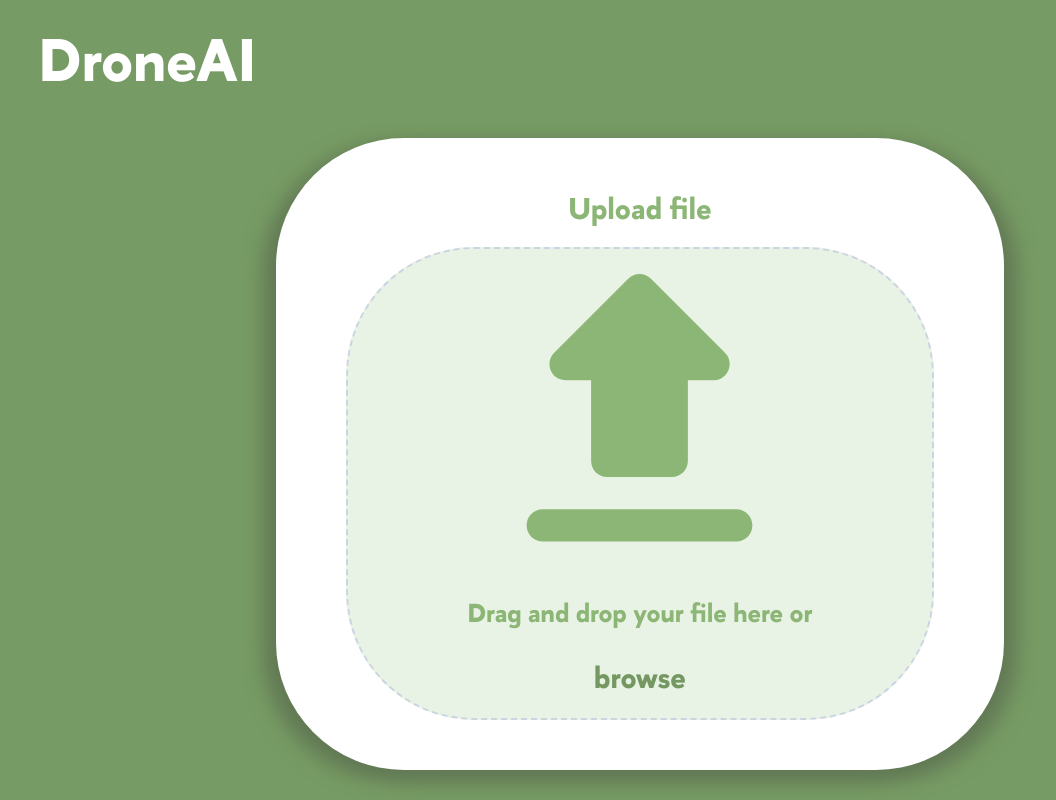
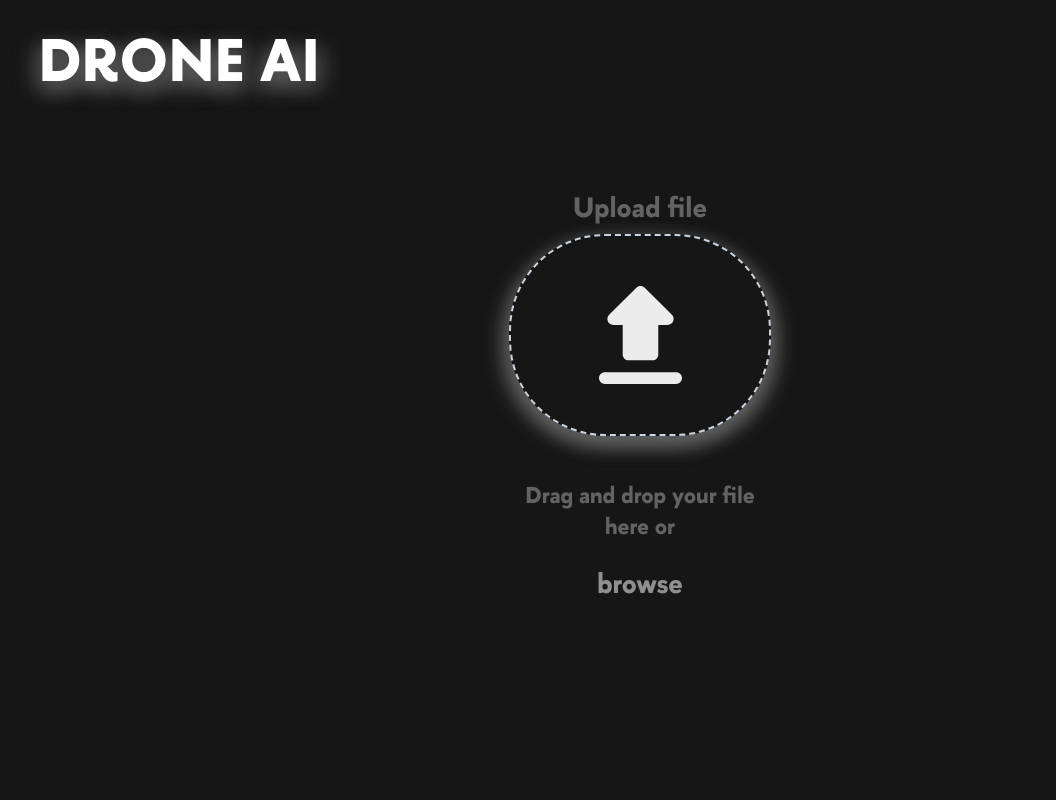
Before and after one commit to yalpcode/Sky-Eye, a React (Create React App) app in the folder my-app/: page / in a window 1280 px wide. Shown: the whole page, without its empty margins (0-1056 px from the left). Built offline with nearby package versions, Linux system fonts and the light colour scheme.

Commit message:
new style

```diff
--- a/my-app/src/App.css
+++ b/my-app/src/App.css
@@ -8,7 +8,7 @@
 }
 
 body {
-    background-color: #779B64;
+    background-color: #161616;
     vertical-align: middle;
     margin: 0;
 }
--- a/my-app/src/VideoProcessor/index.scss
+++ b/my-app/src/VideoProcessor/index.scss
@@ -16,8 +16,8 @@
 .new-video {
     position: absolute;
     border-radius: 20px;
-    box-shadow: 13px 8px 20px #627955,
-        -13px 8px 20px #627955;
+    box-shadow: 7px 8px 20px #5e5e5e,
+        -7px 8px 20px #5e5e5e;
 }
 
 .bth-pause {
--- a/my-app/src/homepage/index.jsx
+++ b/my-app/src/homepage/index.jsx
@@ -49,7 +49,7 @@ function DragDrop({ setVideoFile }) {
     return (
         <div>
             <div className="name">
-                <h1 className="name__text">DroneAI</h1>
+                <h1 className="name__text">DRONE <b>AI</b></h1>
             </div>
             <div className="form">
                 <div className="input-form">
@@ -57,14 +57,14 @@ function DragDrop({ setVideoFile }) {
                     <form id="form-file-upload" onDragEnter={handleDrag} onSubmit={(e) => e.preventDefault()}>
                         <input ref={inputRef} type="file" id="input-file-upload" multiple={true} onChange={handleChange} accept="video/*" />
                         <label id="label-file-upload" htmlFor="input-file-upload" className={dragActive ? "drag-active" : ""}>
-                            <svg className="upload-image" width="227" height="269" viewBox="0 0 227 269" fill="none" xmlns="http://www.w3.org/2000/svg">
-                                <path d="M81.25 204H145.75C154.619 204 161.875 196.744 161.875 187.875V107.25H187.514C201.865 107.25 209.121 89.835 198.962 79.6762L124.949 5.6625C123.457 4.16765 121.685 2.9817 119.734 2.17252C117.784 1.36335 115.692 0.946838 113.581 0.946838C111.469 0.946838 109.378 1.36335 107.427 2.17252C105.476 2.9817 103.704 4.16765 102.213 5.6625L28.1988 79.6762C18.04 89.835 25.135 107.25 39.4862 107.25H65.125V187.875C65.125 196.744 72.3812 204 81.25 204ZM16.75 236.25H210.25C219.119 236.25 226.375 243.506 226.375 252.375C226.375 261.244 219.119 268.5 210.25 268.5H16.75C7.88125 268.5 0.625 261.244 0.625 252.375C0.625 243.506 7.88125 236.25 16.75 236.25Z" fill="#8CB676" />
+                            <svg width="83" height="98" viewBox="0 0 83 98" fill="none" xmlns="http://www.w3.org/2000/svg">
+                                <path d="M29.6429 74.3748H53.3571C56.6179 74.3748 59.2857 71.7169 59.2857 68.4685V38.937H68.7121C73.9886 38.937 76.6564 32.5582 72.9214 28.8372L45.7093 1.72726C45.1608 1.17973 44.5093 0.745333 43.7921 0.448946C43.0749 0.15256 42.3061 0 41.5296 0C40.7532 0 39.9844 0.15256 39.2672 0.448946C38.55 0.745333 37.8985 1.17973 37.35 1.72726L10.1379 28.8372C6.40286 32.5582 9.01143 38.937 14.2879 38.937H23.7143V68.4685C23.7143 71.7169 26.3821 74.3748 29.6429 74.3748ZM5.92857 86.1874H77.0714C80.3321 86.1874 83 88.8452 83 92.0937C83 95.3422 80.3321 98 77.0714 98H5.92857C2.66786 98 0 95.3422 0 92.0937C0 88.8452 2.66786 86.1874 5.92857 86.1874Z" fill="#ECECEC" />
                             </svg>
-                            <div>
+                        </label>
+                        <div>
                                 <p className="input-text">Drag and drop your file here or </p>
                                 <button className="upload-button" onClick={onButtonClick}>browse</button>
                             </div>
-                        </label>
                         {dragActive && <div id="drag-file-element" onDragEnter={handleDrag} onDragLeave={handleDrag} onDragOver={handleDrag} onDrop={handleDrop}></div>}
                     </form>
                 </div>
--- a/my-app/src/homepage/index.scss
+++ b/my-app/src/homepage/index.scss
@@ -1,7 +1,7 @@
 .form {
     padding: 1%;
     max-width: 1920px;
-    max-height: 800px;
+    max-height: 2000px;
     display: flex;
     justify-content: center;
 }
@@ -16,9 +16,13 @@
 
 .name__text {
     margin: 0;
+    text-shadow: 7px 8px 20px #5e5e5e,
+        -7px 8px 20px #5e5e5e;
+    ;
 }
 
 #form-file-upload {
+    flex-direction: column;
     display: flex;
     align-content: center;
     align-items: center;
@@ -33,14 +37,14 @@
 .input-text {
     padding-top: 8%;
     font-family: 'HSESans-Bold';
-    font-size: 26px;
-    color: #8cb676;
+    font-size: 23px;
+    color: #636363;
 }
 
 .input-form {
     margin-top: 2%;
-    height: 200%;
-    width: 50%;
+    height: 100%;
+    width: 20%;
     display: flex;
     justify-content: center;
     align-content: center;
@@ -49,19 +53,14 @@
 
     border-width: 3px;
     border-radius: 8rem;
-    background-color: #ffffff;
-
-    box-shadow: 13px 8px 20px #627955,
-        /* Тень справа */
-        -13px 8px 20px #627955;
-    /* Тень слева */
     padding: 4% 50px;
 }
 
 .upload-file-text {
     font-family: 'HSESans-Bold';
-    font-size: 30px;
-    color: #8cb676;
+    font-size: 28px;
+    color: #636363;
+    margin-top: 0px;
     margin: 0;
     margin-bottom: 3%;
 }
@@ -71,23 +70,25 @@
 }
 
 #label-file-upload {
-    height: 90%;
-    width: 90%;
     display: flex;
     flex-direction: column;
     align-items: center;
     justify-content: center;
     border-width: 2px;
-    border-radius: 8rem;
+    border-radius: 6rem;
     border-style: dashed;
     border-color: #cbd5e1;
-    background-color: #e9f3e5;
-    padding: 2% 10px;
+    // background-color: #f3f3f3;
+    padding: 20% 35%;
+    box-shadow: 7px 8px 20px #5e5e5e,
+        /* Тень справа */
+        // 777777
+        -7px 8px 20px #5e5e5e;
 }
 
 #label-file-upload:hover {
     cursor: pointer;
-    background-color: #f0f7ed;
+    background-color: #232323;
 }
 
 #label-file-upload.drag-active {
@@ -99,13 +100,16 @@
     font-size: 1rem;
     border: none;
     font-family: 'HSESans-Bold';
-    font-size: 30px;
+    font-size: 28px;
     background-color: transparent;
-    color: #759862;
+    color: #8f8f8f;
     margin-bottom: 2%;
+    margin-top: 0;
+    padding-top: 0;
 }
 
 .upload-image {
+    height: 100px;
     margin-top: 2%;
 }
 
```
